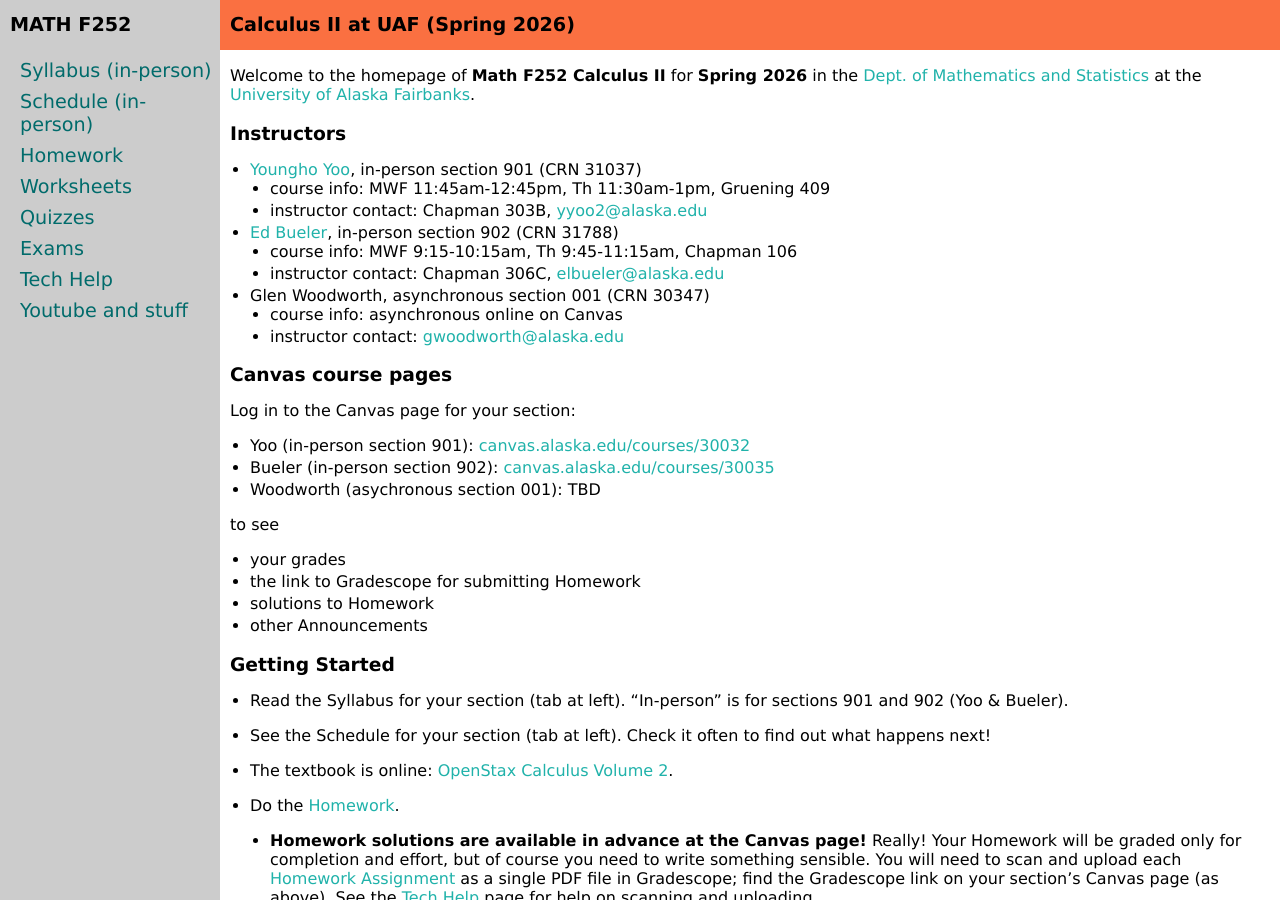
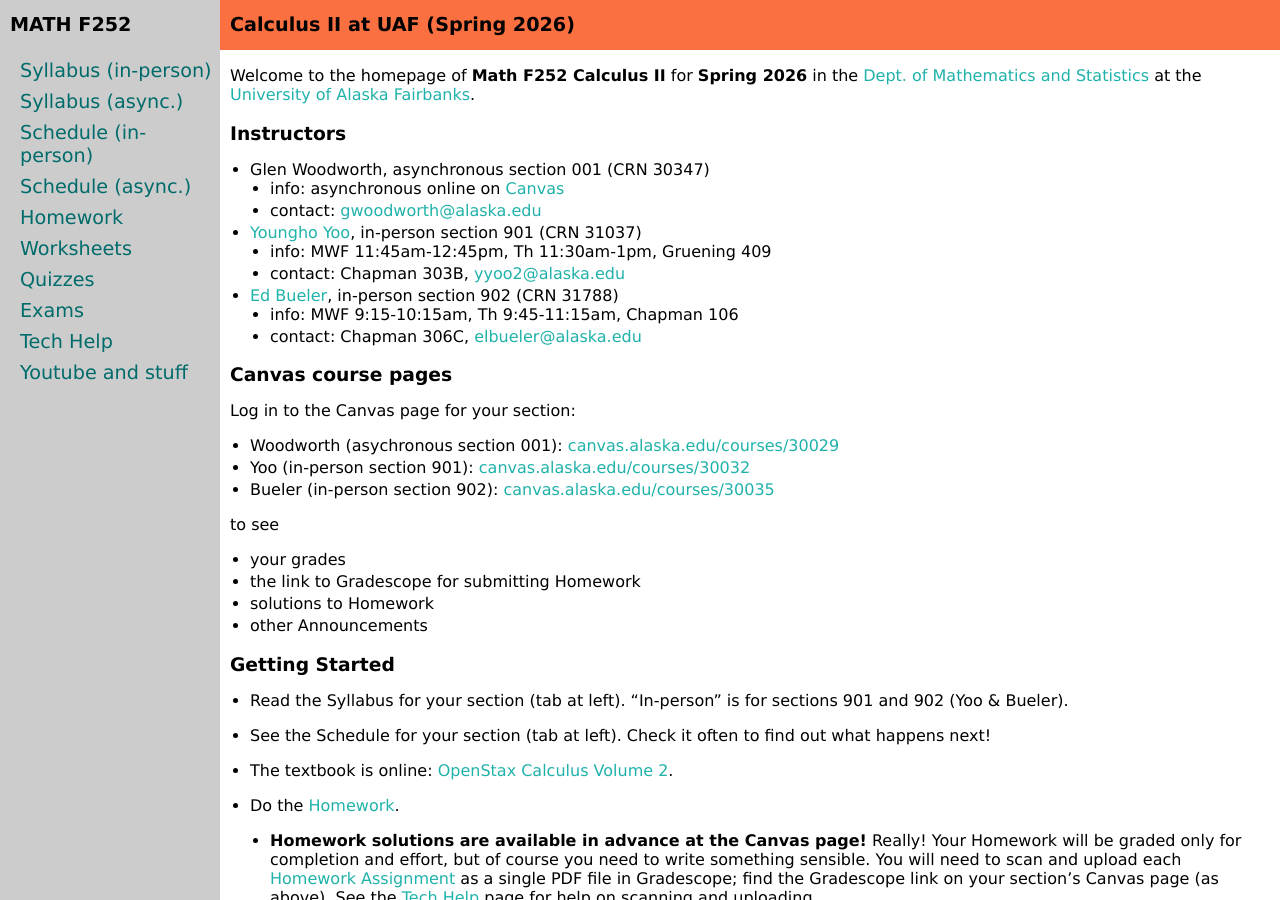
Before and after one commit to uaf-math/calc2, a Jekyll site: the page built from index.md, in a window 1280 px wide and 900 px high. Built offline with Jekyll 4.4.1, drawn with Linux system fonts in a browser that asks for light colours.

Commit message:
links to Glen canvas, syllabus, schedule

```diff
--- a/index.md
+++ b/index.md
@@ -7,23 +7,23 @@ Welcome to the homepage of **Math F252 Calculus II** for **Spring 2026** in the
 
 ### Instructors
 
+  * Glen Woodworth, asynchronous section 001 (CRN 30347)
+    * info: asynchronous online on [Canvas](https://canvas.alaska.edu/courses/30029)
+    * contact: [gwoodworth@alaska.edu](mailto:gwoodworth@alaska.edu)
   * [Youngho Yoo](https://sites.google.com/view/younghoyoo/), in-person section 901 (CRN 31037)
-    * course info: MWF 11:45am-12:45pm, Th 11:30am-1pm, Gruening 409
-    * instructor contact: Chapman 303B, [yyoo2@alaska.edu](mailto:yyoo2@alaska.edu)
+    * info: MWF 11:45am-12:45pm, Th 11:30am-1pm, Gruening 409
+    * contact: Chapman 303B, [yyoo2@alaska.edu](mailto:yyoo2@alaska.edu)
   * [Ed Bueler](https://bueler.github.io/), in-person section 902 (CRN 31788)
-    * course info: MWF 9:15-10:15am, Th 9:45-11:15am, Chapman 106
-    * instructor contact: Chapman 306C, [elbueler@alaska.edu](mailto:elbueler@alaska.edu)
-  * Glen Woodworth, asynchronous section 001 (CRN 30347)
-    * course info: asynchronous online on Canvas
-    * instructor contact: [gwoodworth@alaska.edu](mailto:gwoodworth@alaska.edu)
+    * info: MWF 9:15-10:15am, Th 9:45-11:15am, Chapman 106
+    * contact: Chapman 306C, [elbueler@alaska.edu](mailto:elbueler@alaska.edu)
 
 ### Canvas course pages
 
 Log in to the Canvas page for your section:
 
+  * Woodworth (asychronous section 001): [canvas.alaska.edu/courses/30029](https://canvas.alaska.edu/courses/30029)
   * Yoo (in-person section 901): [canvas.alaska.edu/courses/30032](https://canvas.alaska.edu/courses/30032)
   * Bueler (in-person section 902): [canvas.alaska.edu/courses/30035](https://canvas.alaska.edu/courses/30035)
-  * Woodworth (asychronous section 001): TBD <!-- [canvas.alaska.edu/courses/xx](TBD) -->
 
 to see
 
```
Also changed, not shown: _data/toc.yaml (+5 -6 lines).
